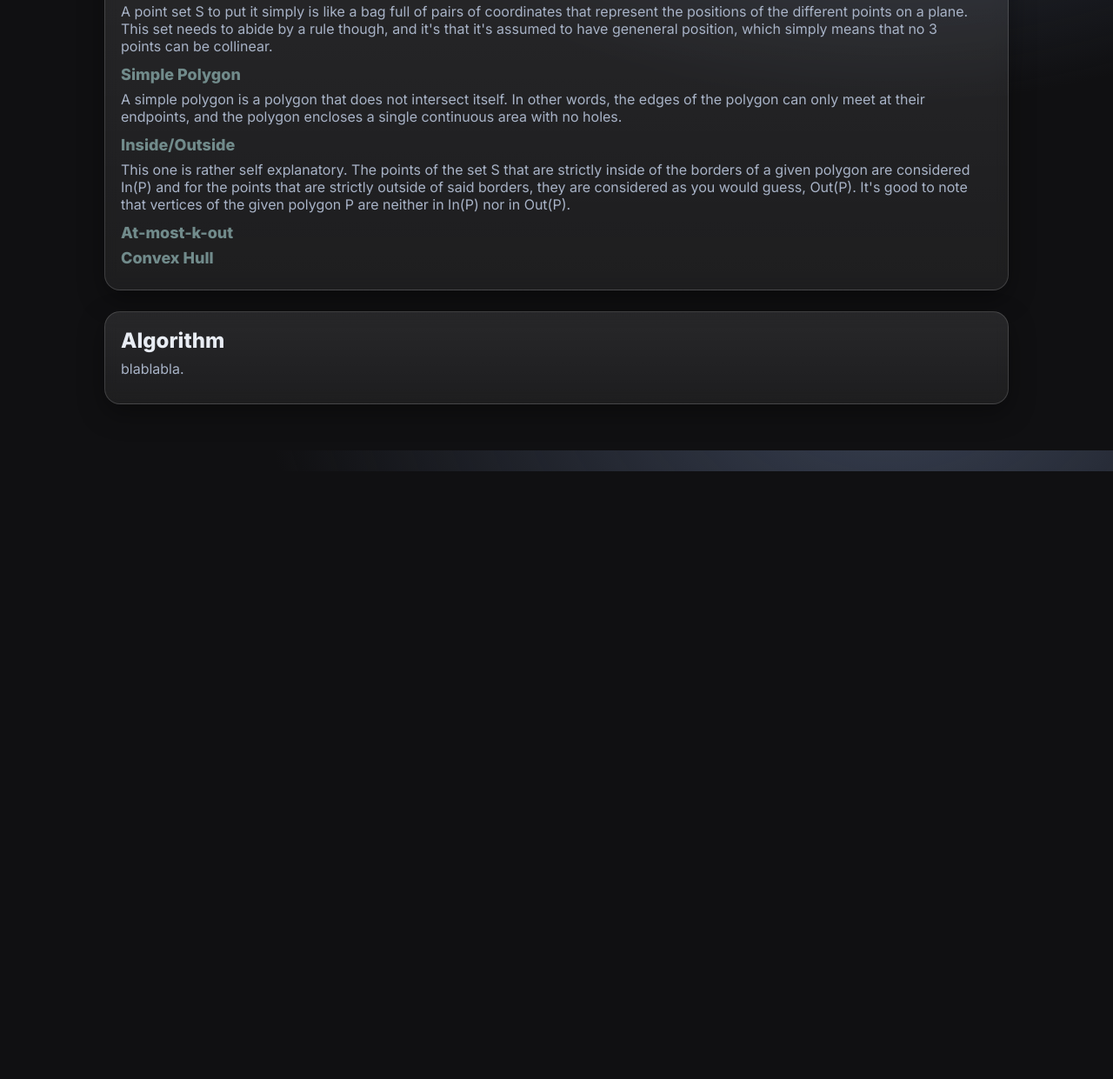
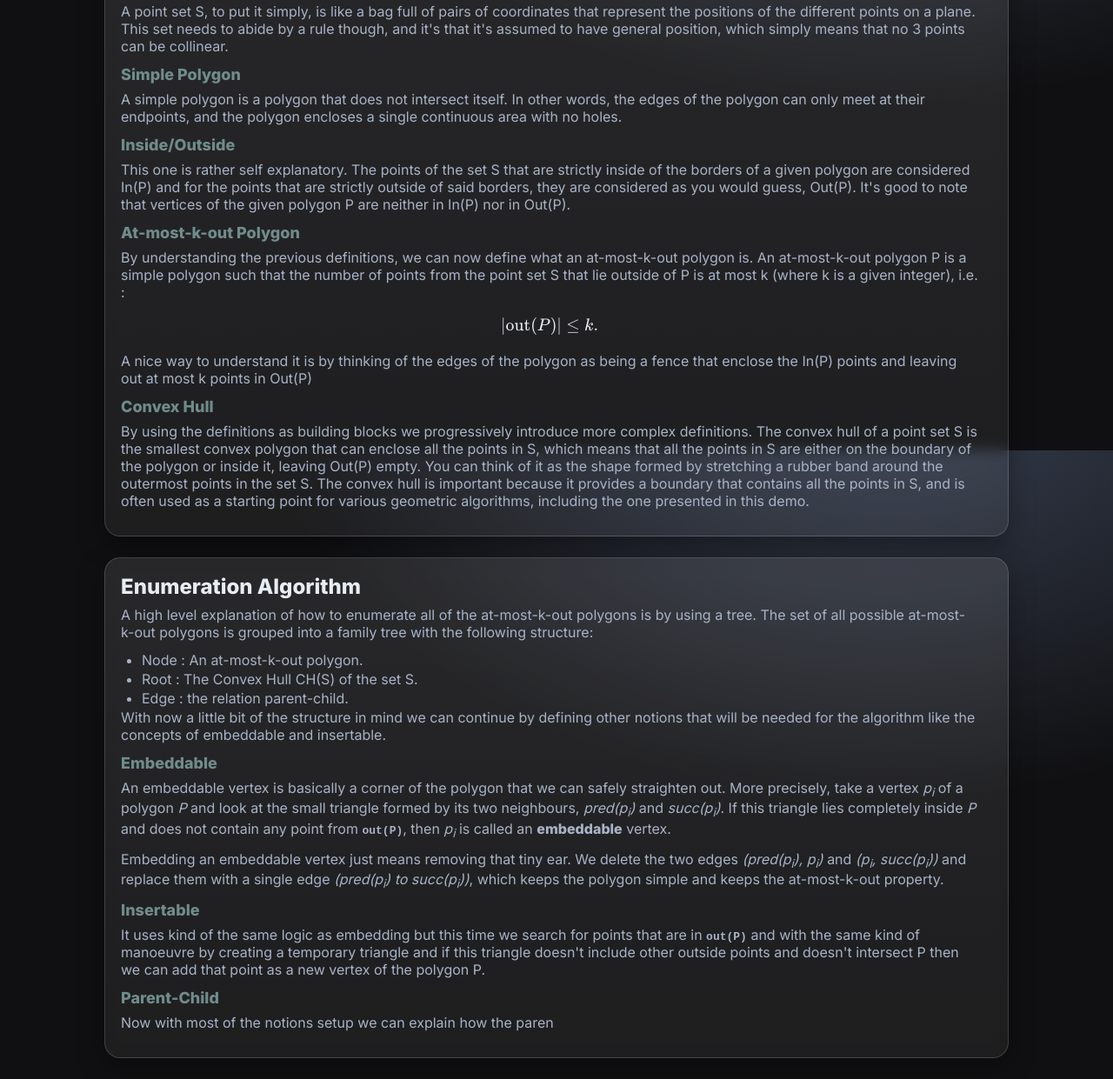
Before and after one commit to ebeb0001/At-Most-K-Out-Polygons, a plain HTML site: page pages/algorithm.html in a window 1280 px wide. Shown: the part 282-1523 px from the top of the page at 87% size. Before the commit the page ends 824 px from the top, so only its background shows below. Drawn offline with nearby package versions, Linux system fonts and the light colour scheme.

Commit message:
added basis of the algorithm explanation

```diff
--- a/pages/algorithm.html
+++ b/pages/algorithm.html
@@ -9,6 +9,7 @@
 		<link rel="preconnect" href="https://fonts.googleapis.com">
 		<link rel="preconnect" href="https://fonts.gstatic.com" crossorigin>
 		<link href="https://fonts.googleapis.com/css2?family=Inter:wght@400;600;800&display=swap" rel="stylesheet">
+		<script id="MathJax-script" async src="https://cdn.jsdelivr.net/npm/mathjax@3/es5/tex-mml-chtml.js"> </script>
 	</head>
 
 	<body>
@@ -33,8 +34,8 @@
 					<h2>Prerequisites</h2>
 					<p>To fully understand how the algorithm works, this section will shortly explain the primitives used.</p>
 					<h3>Point Set</h3>
-					<p>A point set S to put it simply is like a bag full of pairs of coordinates that represent the positions of the different points on a plane.
-						This set needs to abide by a rule though, and it's that it's assumed to have geneneral position, which simply means that no 3 points can be collinear.</p>
+					<p>A point set S, to put it simply, is like a bag full of pairs of coordinates that represent the positions of the different points on a plane.
+						This set needs to abide by a rule though, and it's that it's assumed to have general position, which simply means that no 3 points can be collinear.</p>
 
 					<h3>Simple Polygon</h3>
 					<p>A simple polygon is a polygon that does not intersect itself. In other words, the edges of the polygon can only meet at their endpoints,
@@ -45,16 +46,59 @@
 					<p>This one is rather self explanatory. The points of the set S that are strictly inside of the borders of a given polygon are considered In(P)
 						and for the points that are strictly outside of said borders, they are considered as you would guess, Out(P). It's good to note that vertices of
 						the given polygon P are neither in In(P) nor in Out(P). </p>
-					<h3>At-most-k-out</h3>
+					<h3>At-most-k-out Polygon</h3>
+					<p>By understanding the previous definitions, we can now define what an at-most-k-out polygon is. An at-most-k-out polygon P is a simple polygon such
+					that the number of points from the point set S that lie outside of P is at most k (where k is a given integer), i.e. : </p>
+					<div style="text-align:center;">$$|\mathrm{out}(P)| \le k.$$</div>
+					<p>A nice way to understand it is by thinking of the edges of the polygon as being a fence that enclose the In(P) points and leaving out at most k points in Out(P) </p>
+
 
 					<h3>Convex Hull</h3>
+					<p>By using the definitions as building blocks we progressively introduce more complex definitions. The convex hull of a point set S is the smallest convex polygon that can enclose all the points in S,
+						which means that all the points in S are either
+					on the boundary of the polygon or inside it, leaving Out(P) empty. You can think of it as the shape formed by stretching a rubber band around the outermost points in the set S.
+					The convex hull is important because it provides a boundary that contains all the points in S, and is often used as a starting point for various geometric algorithms, including the one presented in this demo.
+					</p>
 
 				</div>
 			</section>
             <section class="hero card">
 				<div>
-					<h2>Algorithm</h2>
-					<p>blablabla.</p>
+					<h2>Enumeration Algorithm</h2>
+					<p>A high level explanation of how to enumerate all of the at-most-k-out polygons is by using a tree. The set of all possible at-most-k-out polygons is
+						grouped into a family tree with the following structure:</p>
+						<ul>
+						<li>Node : An at-most-k-out polygon.</li>
+						<li>Root : The Convex Hull CH(S) of the set S.</li>
+						<li>Edge : the relation parent-child.</li>
+						</ul>
+
+						<p>With now a little bit of the structure in mind we can continue by defining other notions that will be needed for the algorithm like the concepts of embeddable and insertable.
+													</p>
+
+						<h3>Embeddable</h3>
+						<p>
+							An embeddable vertex is basically a corner of the polygon that we can safely
+							straighten out. More precisely, take a vertex <em>p<sub>i</sub></em> of a polygon <em>P</em>
+							and look at the small triangle formed by its two neighbours,
+							<em>pred(p<sub>i</sub>)</em> and <em>succ(p<sub>i</sub>)</em>. If this triangle lies completely
+							inside <em>P</em> and does not contain any point from <strong><code>out(P)</code></strong>, then
+							<em>p<sub>i</sub></em> is called an <strong>embeddable</strong> vertex.
+						</p>
+
+						<p>
+							Embedding an embeddable vertex just means removing that tiny ear. We delete the
+							two edges <em>(pred(p<sub>i</sub>), p<sub>i</sub>)</em> and <em>(p<sub>i</sub>, succ(p<sub>i</sub>))</em> and
+							replace them with a single edge <em>(pred(p<sub>i</sub>) to succ(p<sub>i</sub>))</em>, which keeps
+							the polygon simple and keeps the at-most-k-out property.
+						</p>
+
+						<h3>Insertable</h3>
+						<p>It uses kind of the same logic as embedding but this time we search for points that are in <strong><code>out(P)</code></strong> and with the same kind of manoeuvre by
+						creating a temporary triangle and if this triangle doesn't include other outside points and doesn't intersect P then we can add that point as a new vertex of the polygon P. </p>
+
+						<h3>Parent-Child</h3>
+						<p>Now with most of the notions setup we can explain how the paren</p>
 				</div>
 			</section>
         </main>
--- a/styling.css
+++ b/styling.css
@@ -93,6 +93,18 @@ body{
 	color: var(--muted);
 	margin:0 0 12px;
 }
+
+.hero ul {
+  margin: 8px 0 0;
+  padding-left: 1.5rem;
+  color: var(--muted);
+  font-size: 1rem;
+}
+
+.hero ul li {
+  margin: 2px 0;
+}
+
 
 .playground{
 	margin-top:16px;
```
